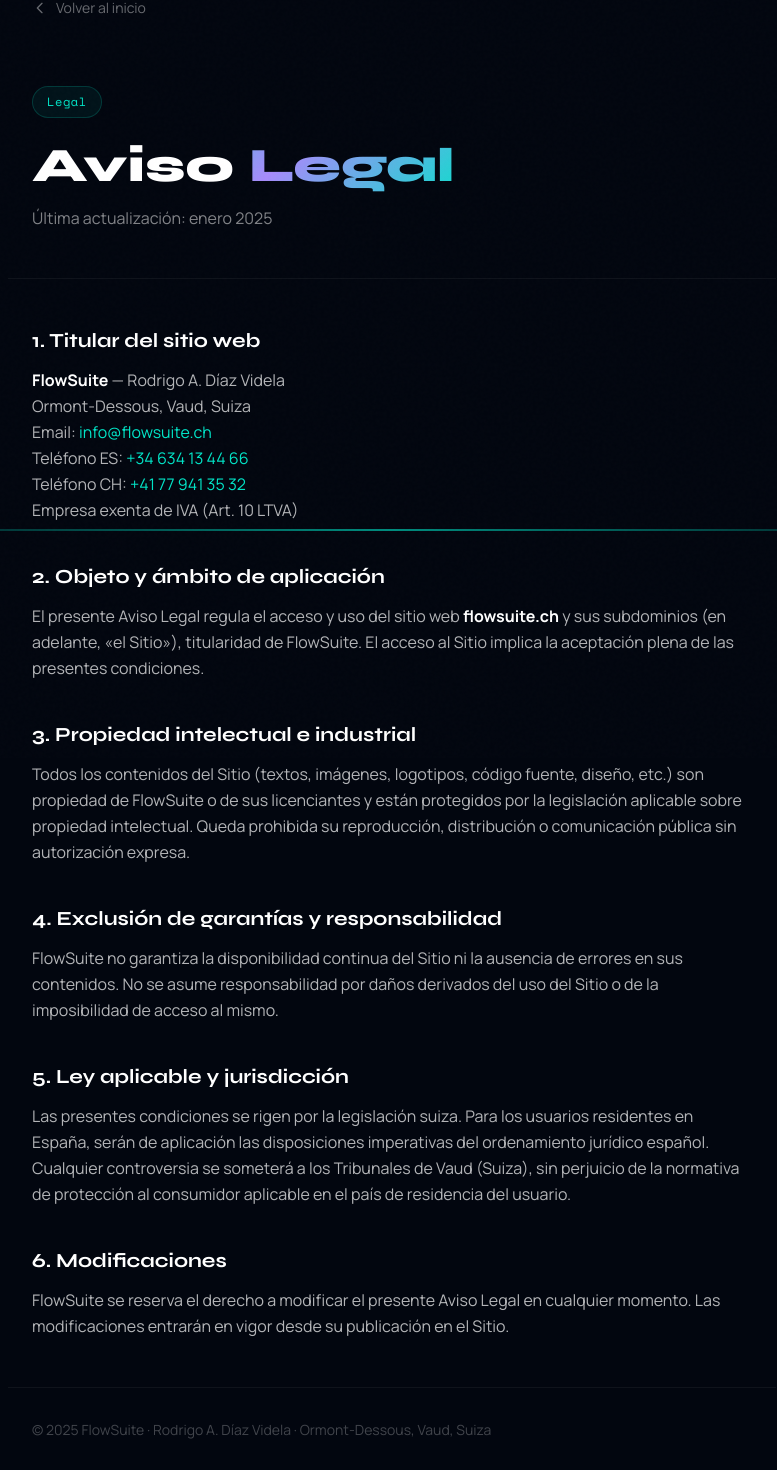
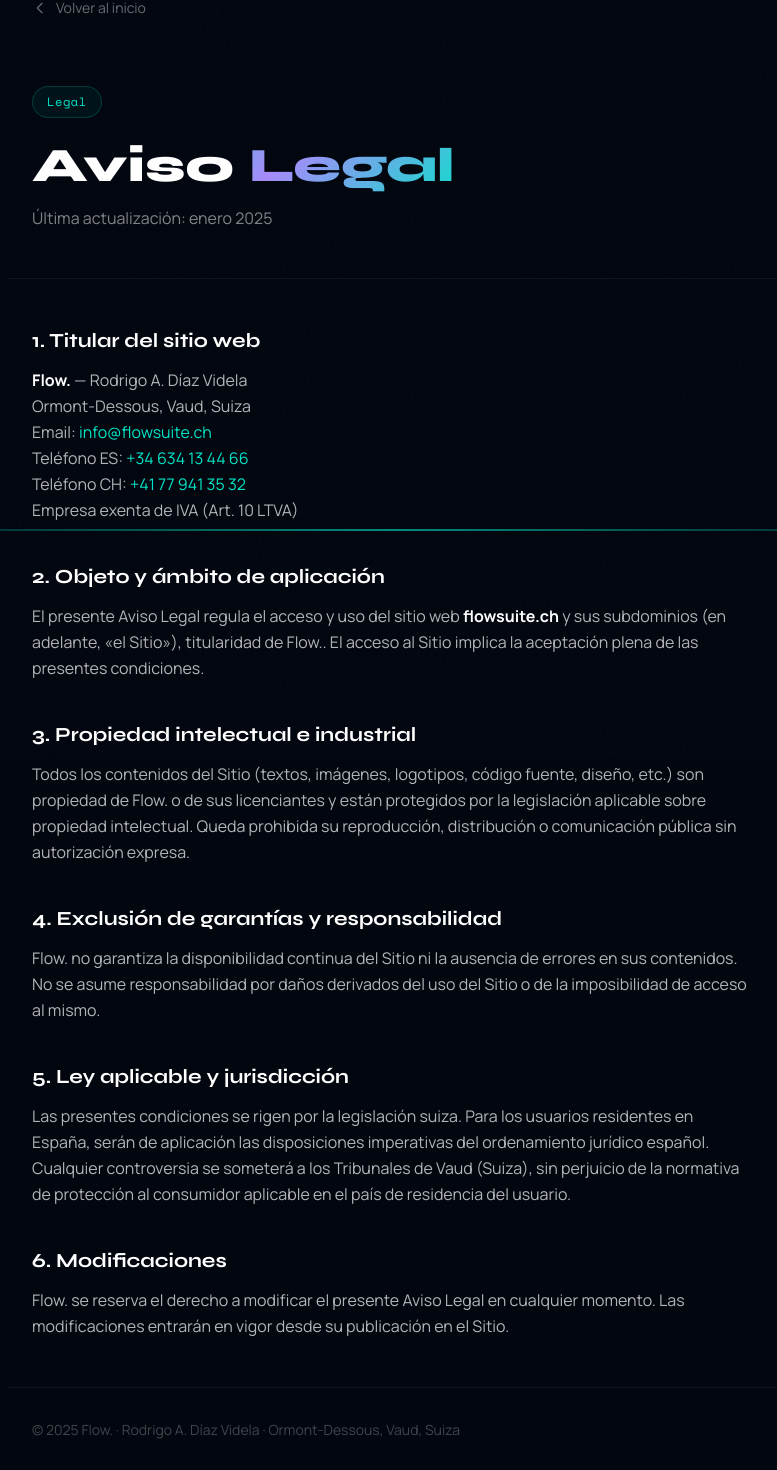
Before and after one commit to rodrigodiazv/Flowsuite_website, a Next.js app: page /legal in a window 1280 px wide. Shown: the part 42-1512 px from the top of the page, without its empty margins (248-1025 px from the left). Built offline with nearby package versions, Linux system fonts and the light colour scheme.

Commit message:
rebrand: rename FlowSuite to Flow. across the site
Agent-Logs-Url: https://github.com/rodrigodiazv/Flowsuite_website/sessions/806fd83f-a2cb-44d7-b36c-dff966cb5585

Co-authored-by: rodrigodiazv <201068424+rodrigodiazv@users.noreply.github.com>

```diff
--- a/app/cookies/page.tsx
+++ b/app/cookies/page.tsx
@@ -2,8 +2,8 @@ import type { Metadata } from 'next'
 import Link from 'next/link'
 
 export const metadata: Metadata = {
-  title: 'Política de Cookies — FlowSuite',
-  description: 'Información sobre el uso de cookies en el sitio web de FlowSuite.',
+  title: 'Política de Cookies — Flow.',
+  description: 'Información sobre el uso de cookies en el sitio web de Flow.',
 }
 
 export default function CookiesPage() {
@@ -102,7 +102,7 @@ export default function CookiesPage() {
         <section className="space-y-3">
           <h2 className="font-display text-xl font-bold text-white">4. Actualizaciones</h2>
           <p>
-            FlowSuite puede actualizar esta política en cualquier momento. La fecha de la última revisión
+            Flow. puede actualizar esta política en cualquier momento. La fecha de la última revisión
             se indica al inicio de esta página.
           </p>
         </section>
@@ -118,7 +118,7 @@ export default function CookiesPage() {
 
       <div className="max-w-3xl mx-auto px-6 pb-16 border-t border-white/5 pt-8">
         <p className="text-white/25 text-sm font-body">
-          © 2025 FlowSuite · Rodrigo A. Díaz Videla · Ormont-Dessous, Vaud, Suiza
+          © 2025 Flow. · Rodrigo A. Díaz Videla · Ormont-Dessous, Vaud, Suiza
         </p>
       </div>
     </main>
--- a/app/impressum/page.tsx
+++ b/app/impressum/page.tsx
@@ -2,8 +2,8 @@ import type { Metadata } from 'next'
 import Link from 'next/link'
 
 export const metadata: Metadata = {
-  title: 'Impressum — FlowSuite',
-  description: 'Angaben gemäß gesetzlicher Anforderungen für FlowSuite.',
+  title: 'Impressum — Flow.',
+  description: 'Angaben gemäß gesetzlicher Anforderungen für Flow.',
 }
 
 export default function ImpressumPage() {
@@ -36,7 +36,7 @@ export default function ImpressumPage() {
         <section className="space-y-3">
           <h2 className="font-display text-xl font-bold text-white">Unternehmen / Empresa</h2>
           <p>
-            <strong className="text-white">FlowSuite</strong><br />
+            <strong className="text-white">Flow.</strong><br />
             Rodrigo A. Díaz Videla<br />
             Ormont-Dessous<br />
             Vaud, Schweiz / Suiza
@@ -64,8 +64,8 @@ export default function ImpressumPage() {
         <section className="space-y-3">
           <h2 className="font-display text-xl font-bold text-white">Mehrwertsteuer / IVA</h2>
           <p>
-            FlowSuite ist von der Mehrwertsteuerpflicht befreit (Art. 10 MWSTG).<br />
-            FlowSuite está exenta del IVA suizo (Art. 10 LTVA).
+            Flow. ist von der Mehrwertsteuerpflicht befreit (Art. 10 MWSTG).<br />
+            Flow. está exenta del IVA suizo (Art. 10 LTVA).
           </p>
         </section>
 
@@ -109,7 +109,7 @@ export default function ImpressumPage() {
 
       <div className="max-w-3xl mx-auto px-6 pb-16 border-t border-white/5 pt-8">
         <p className="text-white/25 text-sm font-body">
-          © 2025 FlowSuite · Rodrigo A. Díaz Videla · Ormont-Dessous, Vaud, Suiza
+          © 2025 Flow. · Rodrigo A. Díaz Videla · Ormont-Dessous, Vaud, Suiza
         </p>
       </div>
     </main>
--- a/app/layout.tsx
+++ b/app/layout.tsx
@@ -24,21 +24,21 @@ const spaceMono = Space_Mono({
 })
 
 export const metadata: Metadata = {
-  title: 'FlowSuite — Empleados Digitales con IA para tu Negocio',
+  title: 'Flow. — Empleados Digitales con IA para tu Negocio',
   description: 'Agentes de IA que atienden, convierten y fidelizan clientes 24/7. Voz, texto y automatización para PYMEs en España y Suiza.',
   keywords: ['agente IA', 'empleado digital', 'automatización', 'chatbot', 'voz IA', 'PYME', 'Switzerland', 'España'],
-  authors: [{ name: 'FlowSuite', url: 'https://flowsuite.ch' }],
+  authors: [{ name: 'Flow.', url: 'https://flowsuite.ch' }],
   openGraph: {
-    title: 'FlowSuite — Empleados Digitales con IA',
+    title: 'Flow. — Empleados Digitales con IA',
     description: 'Tu negocio atendido por IA. 24/7, en todos los idiomas.',
     url: 'https://flowsuite.ch',
-    siteName: 'FlowSuite',
+    siteName: 'Flow.',
     locale: 'es_ES',
     type: 'website',
   },
   twitter: {
     card: 'summary_large_image',
-    title: 'FlowSuite — Empleados Digitales con IA',
+    title: 'Flow. — Empleados Digitales con IA',
   },
   metadataBase: new URL('https://flowsuite.ch'),
   icons: {
--- a/app/legal/page.tsx
+++ b/app/legal/page.tsx
@@ -2,8 +2,8 @@ import type { Metadata } from 'next'
 import Link from 'next/link'
 
 export const metadata: Metadata = {
-  title: 'Aviso Legal — FlowSuite',
-  description: 'Información legal sobre FlowSuite, sus condiciones de uso y responsabilidades.',
+  title: 'Aviso Legal — Flow.',
+  description: 'Información legal sobre Flow., sus condiciones de uso y responsabilidades.',
 }
 
 export default function LegalPage() {
@@ -34,7 +34,7 @@ export default function LegalPage() {
         <section className="space-y-3">
           <h2 className="font-display text-xl font-bold text-white">1. Titular del sitio web</h2>
           <p>
-            <strong className="text-white">FlowSuite</strong> — Rodrigo A. Díaz Videla<br />
+            <strong className="text-white">Flow.</strong> — Rodrigo A. Díaz Videla<br />
             Ormont-Dessous, Vaud, Suiza<br />
             Email:{' '}
             <a href="mailto:info@flowsuite.ch" className="text-neon hover:underline">
@@ -51,7 +51,7 @@ export default function LegalPage() {
           <p>
             El presente Aviso Legal regula el acceso y uso del sitio web{' '}
             <strong className="text-white">flowsuite.ch</strong> y sus subdominios (en adelante, «el Sitio»),
-            titularidad de FlowSuite. El acceso al Sitio implica la aceptación plena de las presentes condiciones.
+            titularidad de Flow.. El acceso al Sitio implica la aceptación plena de las presentes condiciones.
           </p>
         </section>
 
@@ -59,7 +59,7 @@ export default function LegalPage() {
           <h2 className="font-display text-xl font-bold text-white">3. Propiedad intelectual e industrial</h2>
           <p>
             Todos los contenidos del Sitio (textos, imágenes, logotipos, código fuente, diseño, etc.) son propiedad
-            de FlowSuite o de sus licenciantes y están protegidos por la legislación aplicable sobre propiedad
+            de Flow. o de sus licenciantes y están protegidos por la legislación aplicable sobre propiedad
             intelectual. Queda prohibida su reproducción, distribución o comunicación pública sin autorización expresa.
           </p>
         </section>
@@ -67,7 +67,7 @@ export default function LegalPage() {
         <section className="space-y-3">
           <h2 className="font-display text-xl font-bold text-white">4. Exclusión de garantías y responsabilidad</h2>
           <p>
-            FlowSuite no garantiza la disponibilidad continua del Sitio ni la ausencia de errores en sus contenidos.
+            Flow. no garantiza la disponibilidad continua del Sitio ni la ausencia de errores en sus contenidos.
             No se asume responsabilidad por daños derivados del uso del Sitio o de la imposibilidad de acceso al mismo.
           </p>
         </section>
@@ -85,7 +85,7 @@ export default function LegalPage() {
         <section className="space-y-3">
           <h2 className="font-display text-xl font-bold text-white">6. Modificaciones</h2>
           <p>
-            FlowSuite se reserva el derecho a modificar el presente Aviso Legal en cualquier momento.
+            Flow. se reserva el derecho a modificar el presente Aviso Legal en cualquier momento.
             Las modificaciones entrarán en vigor desde su publicación en el Sitio.
           </p>
         </section>
@@ -93,7 +93,7 @@ export default function LegalPage() {
 
       <div className="max-w-3xl mx-auto px-6 pb-16 border-t border-white/5 pt-8">
         <p className="text-white/25 text-sm font-body">
-          © 2025 FlowSuite · Rodrigo A. Díaz Videla · Ormont-Dessous, Vaud, Suiza
+          © 2025 Flow. · Rodrigo A. Díaz Videla · Ormont-Dessous, Vaud, Suiza
         </p>
       </div>
     </main>
--- a/app/not-found.tsx
+++ b/app/not-found.tsx
@@ -2,7 +2,7 @@ import type { Metadata } from 'next'
 import Link from 'next/link'
 
 export const metadata: Metadata = {
-  title: '404 — Página no encontrada · FlowSuite',
+  title: '404 — Página no encontrada · Flow.',
 }
 
 export default function NotFound() {
--- a/app/privacidad/page.tsx
+++ b/app/privacidad/page.tsx
@@ -2,8 +2,8 @@ import type { Metadata } from 'next'
 import Link from 'next/link'
 
 export const metadata: Metadata = {
-  title: 'Política de Privacidad — FlowSuite',
-  description: 'Información sobre cómo FlowSuite recopila, usa y protege tus datos personales de acuerdo con el RGPD.',
+  title: 'Política de Privacidad — Flow.',
+  description: 'Información sobre cómo Flow. recopila, usa y protege tus datos personales de acuerdo con el RGPD.',
 }
 
 export default function PrivacidadPage() {
@@ -39,7 +39,7 @@ export default function PrivacidadPage() {
         <section className="space-y-3">
           <h2 className="font-display text-xl font-bold text-white">1. Responsable del tratamiento</h2>
           <p>
-            <strong className="text-white">FlowSuite</strong> — Rodrigo A. Díaz Videla<br />
+            <strong className="text-white">Flow.</strong> — Rodrigo A. Díaz Videla<br />
             Ormont-Dessous, Vaud, Suiza<br />
             Email:{' '}
             <a href="mailto:info@flowsuite.ch" className="text-neon hover:underline">
@@ -109,7 +109,7 @@ export default function PrivacidadPage() {
         <section className="space-y-3">
           <h2 className="font-display text-xl font-bold text-white">7. Modificaciones</h2>
           <p>
-            FlowSuite se reserva el derecho a actualizar esta política. Cualquier cambio relevante será comunicado
+            Flow. se reserva el derecho a actualizar esta política. Cualquier cambio relevante será comunicado
             por email o publicado con la nueva fecha de actualización en esta página.
           </p>
         </section>
@@ -118,7 +118,7 @@ export default function PrivacidadPage() {
       {/* Footer */}
       <div className="max-w-3xl mx-auto px-6 pb-16 border-t border-white/5 pt-8">
         <p className="text-white/25 text-sm font-body">
-          © 2025 FlowSuite · Rodrigo A. Díaz Videla · Ormont-Dessous, Vaud, Suiza
+          © 2025 Flow. · Rodrigo A. Díaz Videla · Ormont-Dessous, Vaud, Suiza
         </p>
       </div>
     </main>
--- a/components/Footer.tsx
+++ b/components/Footer.tsx
@@ -32,12 +32,12 @@ export default function Footer() {
             <div className="flex items-center gap-2 mb-4">
               <Image
                 src="/logo.png"
-                alt="FlowSuite logo"
+                alt="Flow. logo"
                 width={32}
                 height={32}
                 className="rounded-lg object-contain"
               />
-              <span className="font-display font-bold text-white">Flow<span className="text-neon">Suite</span></span>
+              <span className="font-display font-bold text-white">Flow<span className="text-neon">.</span></span>
             </div>
             <p className="text-white/40 text-sm font-body leading-relaxed mb-4">
               Empleados digitales con IA para PYMEs en España y Suiza.
@@ -77,7 +77,7 @@ export default function Footer() {
 
         {/* Bottom */}
         <div className="flex flex-col md:flex-row items-center justify-between gap-4 text-xs text-white/25 font-body">
-          <p>© 2025 FlowSuite · Rodrigo A. Díaz Videla · Ormont-Dessous, Vaud, Suiza</p>
+          <p>© 2025 Flow. · Rodrigo A. Díaz Videla · Ormont-Dessous, Vaud, Suiza</p>
           <p className="font-mono">flowsuite.ch · Empresa exenta de IVA (Art. 10 LTVA)</p>
         </div>
       </div>
--- a/components/Nav.tsx
+++ b/components/Nav.tsx
@@ -27,7 +27,7 @@ export default function Nav() {
           <div className="relative w-9 h-9">
             <Image
               src="/logo.png"
-              alt="FlowSuite logo"
+              alt="Flow. logo"
               width={36}
               height={36}
               className="rounded-lg object-contain"
@@ -35,7 +35,7 @@ export default function Nav() {
             />
           </div>
           <span className="font-display font-bold text-lg tracking-tight text-white group-hover:text-neon transition-colors">
-            Flow<span className="text-neon">Suite</span>
+            Flow<span className="text-neon">.</span>
           </span>
         </a>
 
```
